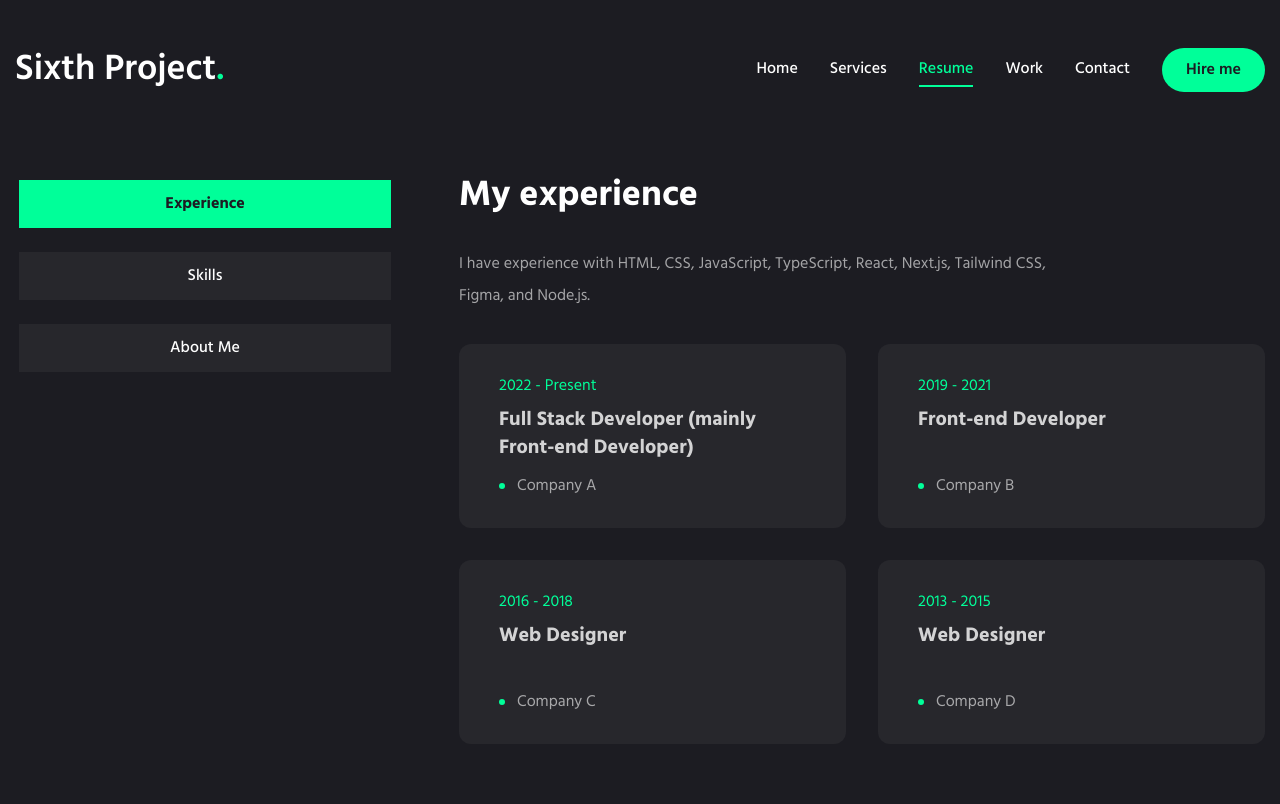
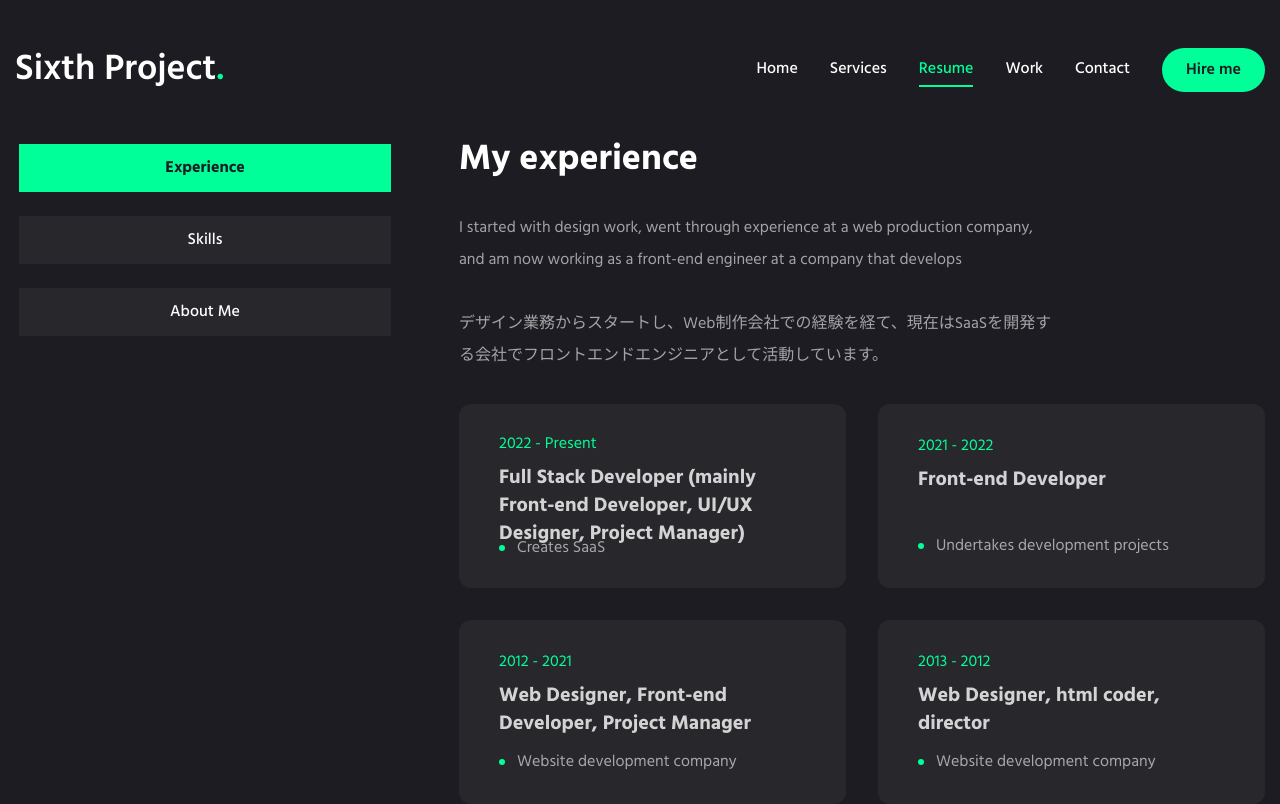
Before and after one commit to tatsuro13/portfolio2, a Next.js app: page /resume in a window 1280 px wide. Built offline with nearby package versions, Linux system fonts and the light colour scheme.

Commit message:
履歴書ページの自己紹介と経験の説明を日本語と英語で更新し、職歴の会社名と役職を修正

```diff
--- a/app/resume/page.tsx
+++ b/app/resume/page.tsx
@@ -35,12 +35,14 @@ import { ScrollArea } from "@/components/ui/scroll-area";
 const about = {
   title: "About Me",
   description:
-    "I am a web application developer with a focus on front-end development. I strive to incorporate the latest technologies in my development. I have experience with HTML, CSS, JavaScript, TypeScript, React, Next.js, Tailwind CSS, Figma, and Node.js.",
+    "もともとWebデザイナーとしてキャリアをスタートしました。現在はフロントエンドをメインにUI/UXを考えたデザインエンジニアとして活動しています。",
+  descriptionEn:
+    "I started my career as a web designer. I am currently working as a design engineer who mainly focuses on front-end and thinks about UI/UX.",
   info: [
     { fieldName: "Name", value: "Sixth Project" },
     { fieldName: "Experience", value: "13+ Years" },
     { fieldName: "Nationality", value: "Japan" },
-    { fieldName: "Email", value: "*****@example.com" },
+    // { fieldName: "Email", value: "*****@example.com" },
     { fieldName: "Language", value: "Japanese, English" },
   ],
 };
@@ -50,27 +52,30 @@ const experience = {
   icon: "",
   title: "My experience",
   description:
-    "I have experience with HTML, CSS, JavaScript, TypeScript, React, Next.js, Tailwind CSS, Figma, and Node.js.",
+    "デザイン業務からスタートし、Web制作会社での経験を経て、現在はSaaSを開発する会社でフロントエンドエンジニアとして活動しています。",
+  descriptionEn:
+    "I started with design work, went through experience at a web production company, and am now working as a front-end engineer at a company that develops",
   items: [
     {
-      company: "Company A",
-      position: "Full Stack Developer (mainly Front-end Developer)",
+      company: "Creates SaaS",
+      position:
+        "Full Stack Developer (mainly Front-end Developer, UI/UX Designer, Project Manager)",
       period: "2022 - Present",
     },
     {
-      company: "Company B",
+      company: "Undertakes development projects",
       position: "Front-end Developer",
-      period: "2019 - 2021",
+      period: "2021 - 2022",
     },
     {
-      company: "Company C",
-      position: "Web Designer",
-      period: "2016 - 2018",
+      company: "Website development company",
+      position: "Web Designer, Front-end Developer, Project Manager",
+      period: "2012 - 2021",
     },
     {
-      company: "Company D",
-      position: "Web Designer",
-      period: "2013 - 2015",
+      company: "Website development company",
+      position: "Web Designer, html coder, director",
+      period: "2013 - 2012",
     },
   ],
 };
@@ -79,7 +84,9 @@ const experience = {
 const skills = {
   title: "My skills",
   description:
-    "I have experience with HTML, CSS, JavaScript, TypeScript, React, Next.js, Tailwind CSS, Figma, and Node.js.",
+    "illustratorやphotoshopでのデザインから現在はFigmaを用いたUI/UXデザイン、フロントエンド開発をメインにやNode.jsを用いたAPIなどの実装など幅広く行っています。",
+  descriptionEn:
+    "From design with illustrator and photoshop to UI/UX design using Figma, I am mainly engaged in front-end development and implement APIs using Node.js.",
   items: [
     { name: "JavaScript", icon: <FaJs /> },
     { name: "TypeScript", icon: <SiTypescript /> },
@@ -125,6 +132,9 @@ const Resume: FC = () => {
               <div className="flex flex-col gap-8 text-center xl:text-left">
                 <h3 className="text-4xl font-bold">{experience.title}</h3>
                 <p className="max-w-[600px] text-white/60 mx-auto xl:mx-0">
+                  {experience.descriptionEn}
+                </p>
+                <p className="max-w-[600px] text-white/60 mx-auto xl:mx-0">
                   {experience.description}
                 </p>
                 <ScrollArea className="h-[400px]">
@@ -153,6 +163,9 @@ const Resume: FC = () => {
               <div className="flex flex-col gap-8">
                 <div className="flex flex-col gap-8 text-center xl:text-left">
                   <h3 className="text-4xl font-bold">{skills.title}</h3>
+                  <p className="max-w-[600px] text-white/60 mx-auto xl:mx-0">
+                    {skills.descriptionEn}
+                  </p>
                   <p className="max-w-[600px] text-white/60 mx-auto xl:mx-0">
                     {skills.description}
                   </p>
@@ -186,6 +199,9 @@ const Resume: FC = () => {
               <div className="flex flex-col gap-8">
                 <h3 className="text-4xl font-bold">{about.title}</h3>
                 <p className="max-w-[600px] text-white/60 mx-auto xl:mx-0">
+                  {about.descriptionEn}
+                </p>
+                <p className="max-w-[600px] text-white/60 mx-auto xl:mx-0">
                   {about.description}
                 </p>
                 <ul className="grid grid-cols-1 gap-4 xl:grid-cols-2 max-w-[620px]">
```
